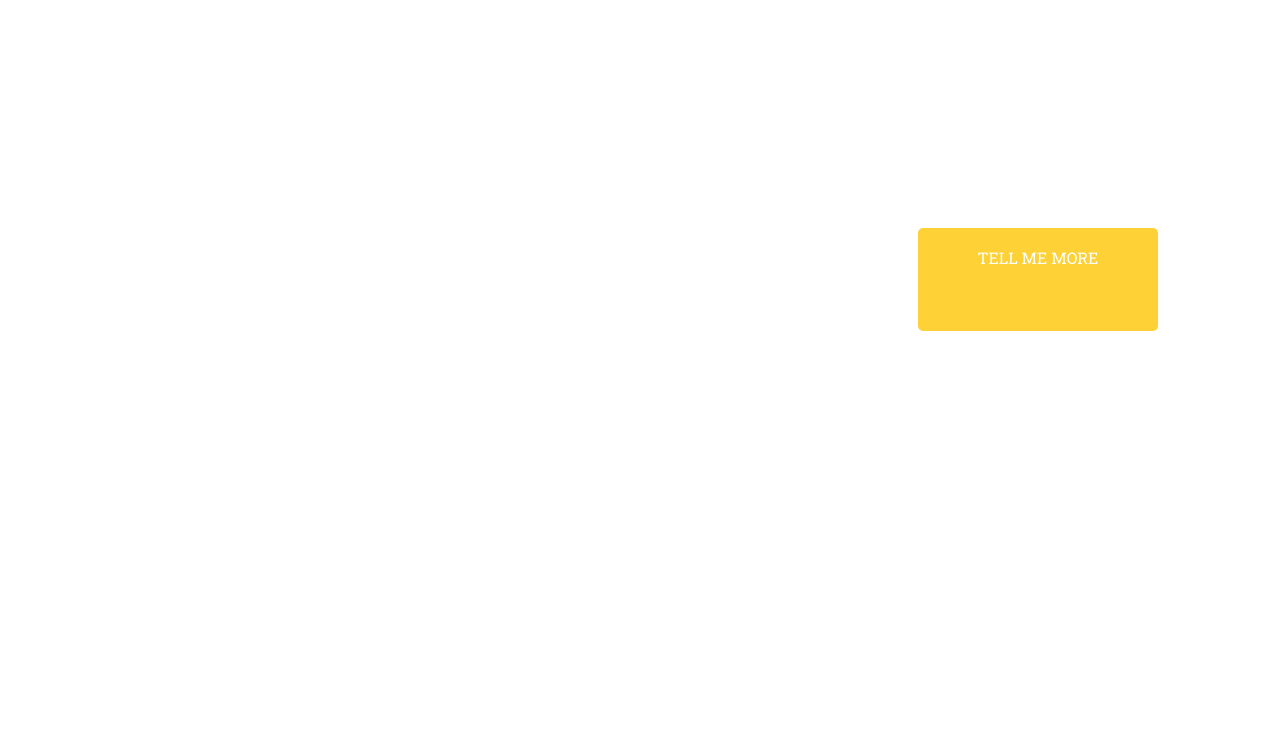
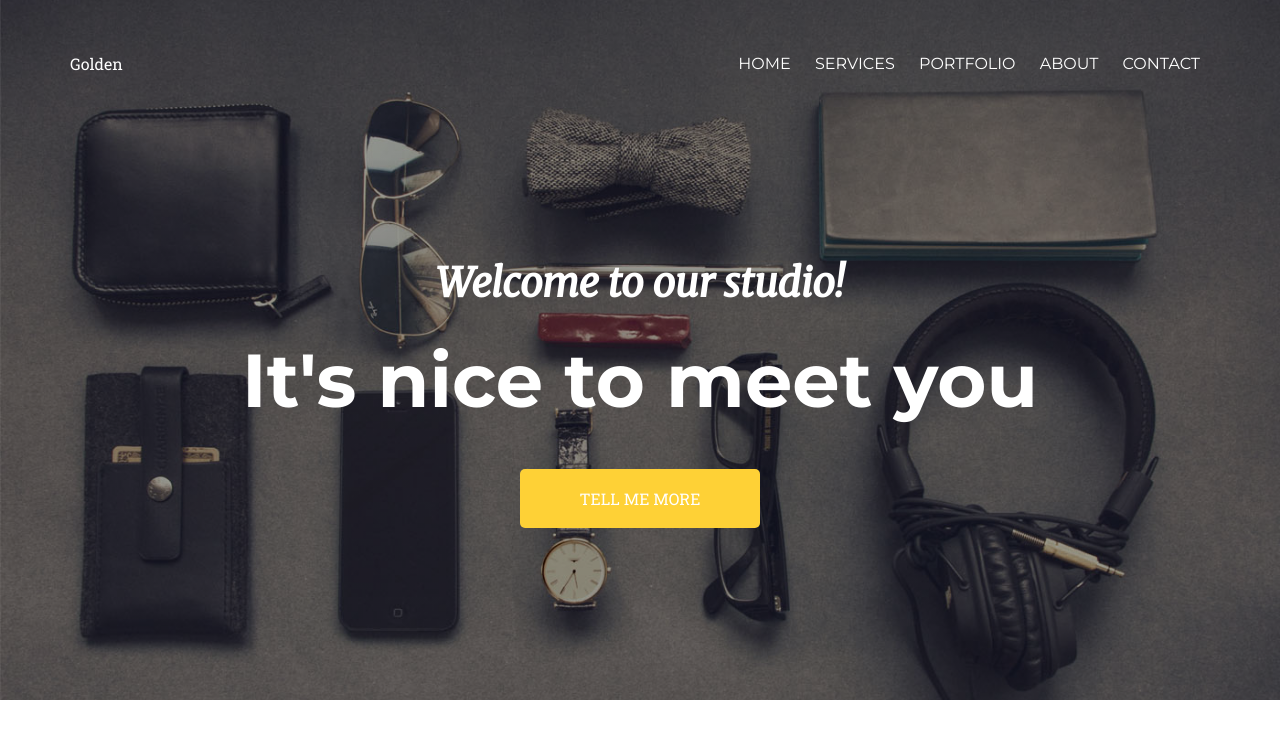
Before and after one commit to adam-goss94/task-runner, a website: page index.html in a window 1280 px wide. Drawn offline with Linux system fonts and the light colour scheme.

Commit message:
Add styles for header

```diff
--- a/index.html
+++ b/index.html
@@ -11,9 +11,9 @@
 </head>
 <body>
 
-    <header class="font-light">
-            <div class="container">
-                <div class="row">
+    <header class="splash font-light">
+        <div class="container box">
+            <div class="row navigation">
                 <p>Golden</p>
                 <ul class="font-nav">
                     <li>Home</li>
@@ -23,7 +23,8 @@
                     <li>Contact</li>
                 </ul>
             </div>
-                <div class="row splash">
+
+            <div class="row splash-inner">
                 <h2 class="font-header__title font-italic">Welcome to our studio!</h2>
                 <h1 class="font-header__subtitle">It's nice to meet you</h1>
                 <a href="#" class="btn">Tell me more</a>
--- a/sass/style.scss
+++ b/sass/style.scss
@@ -90,3 +90,34 @@ section{
         background-color: $colorThree;
     }
 }
+
+.splash{
+    background: linear-gradient(rgba(0,0,0,0.4), rgba(0,0,0,0.4)), url('../images/header.jpg');
+    background-position: center center;
+    background-size: cover;
+    background-attachment: fixed;
+    min-height: 700px;
+    display: flex;
+
+    .navigation{
+        justify-content: space-between;
+        padding-top: 50px;
+
+        ul li{
+            display: inline-block;
+            padding: 0 10px;
+        }
+    }
+    .box{
+        display: flex;
+        flex-direction: column;
+    }
+    .splash{
+
+        &-inner{
+            margin: auto;
+            flex-direction: column;
+            align-self: center;
+        }
+    }
+}
```
Also changed, not shown: css/style.css, 1 other file. Lines whose indentation alone changed are shown as unchanged.
